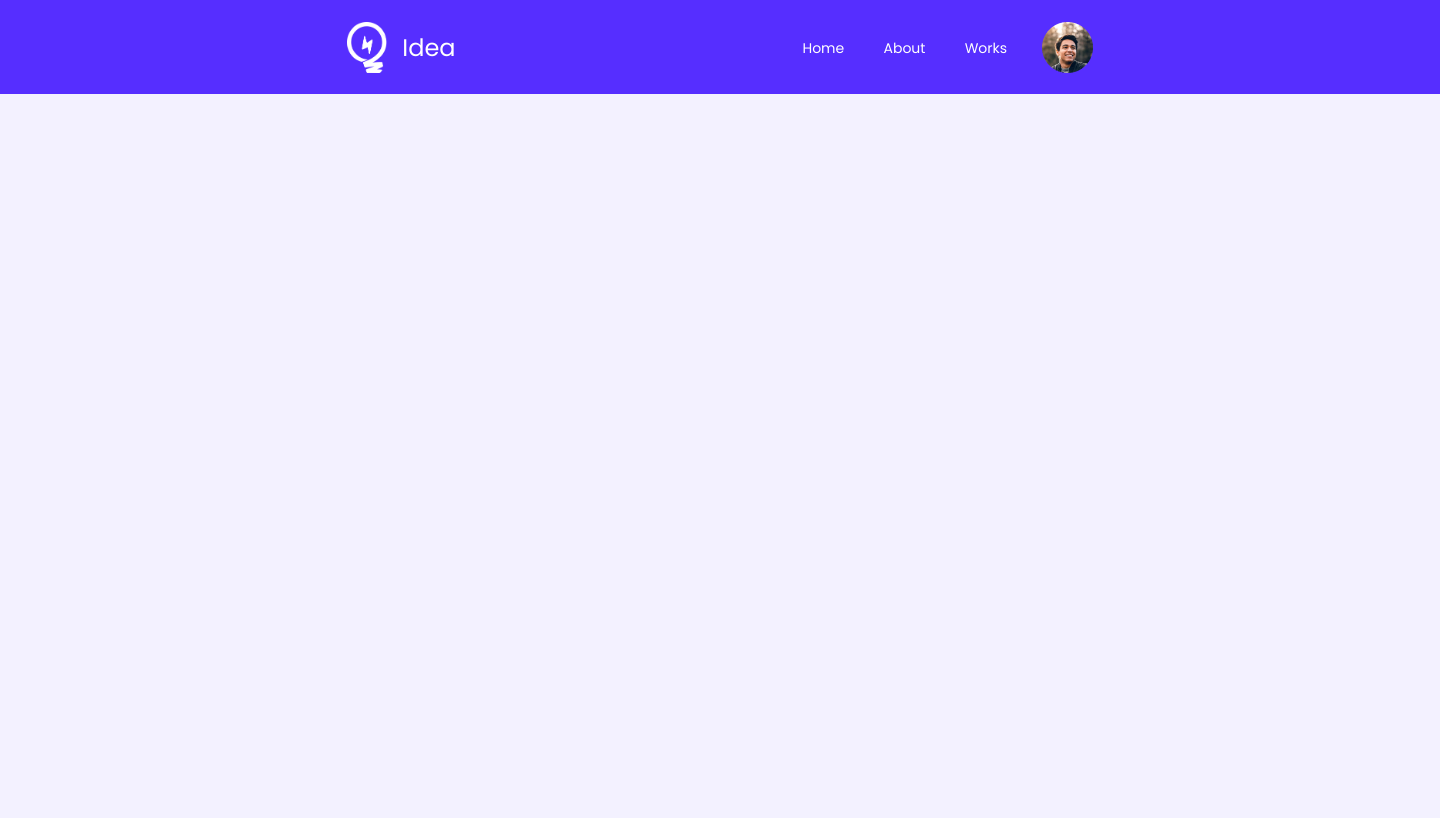
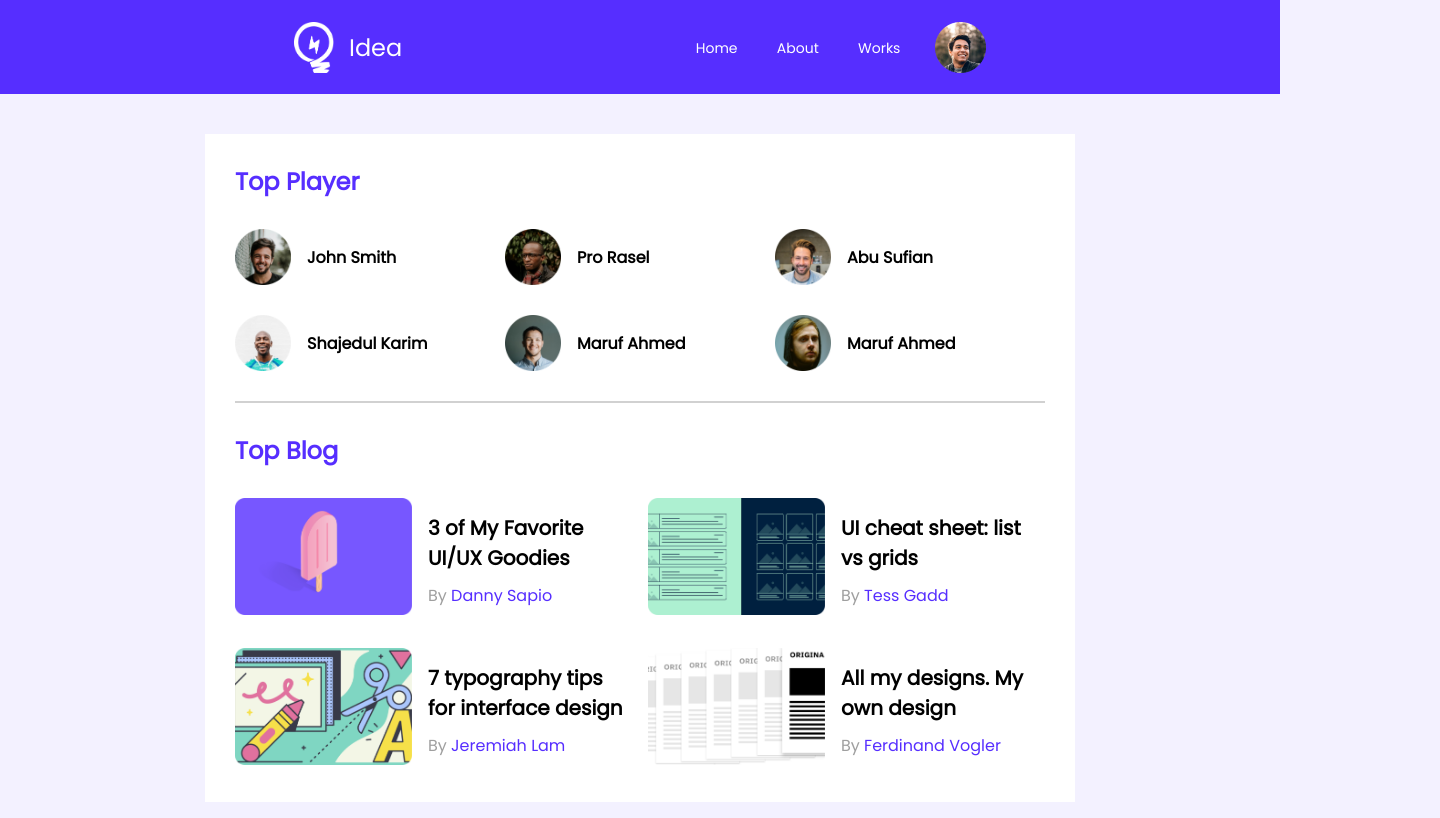
Before and after one commit to developer-sahadat/leader-board-css3, a plain HTML site: page index.html in a window 1280 px wide. Shown: the whole page, 1440 px wide, since content can reach past the window. Drawn offline with Linux system fonts and the light colour scheme.

Commit message:
player and blog section

```diff
--- a/index.html
+++ b/index.html
@@ -39,5 +39,97 @@
     Hedaer Section end now
 ------------------------------------>
 
+<!-----------------------------------
+    Main section start now
+------------------------------------>
+
+    <main>
+        <!-------Top Player and blog section start now-------->
+            <div class="container">
+                <h2>Top Player</h2>
+                <div class="players">
+                    <div class="player">
+                        <img src="images/players/player-1.png">
+                        <h4>John Smith</h4>
+                    </div>
+                    <div class="player">
+                        <img src="images/players/player-2.png">
+                        <h4>Pro Rasel</h4>
+                    </div>
+                    <div class="player">
+                        <img src="images/players/player-3.png">
+                        <h4>Abu Sufian</h4>
+                    </div>
+                    <div class="player">
+                        <img src="images/players/player-4.png">
+                        <h4>Shajedul Karim</h4>
+                    </div>
+                    <div class="player">
+                        <img src="images/players/player-5.png">
+                        <h4>Maruf Ahmed</h4>
+                    </div>
+                    <div class="player">
+                        <img src="images/players/player-6.png">
+                        <h4>Maruf Ahmed</h4>
+                    </div>
+                </div>
+
+                <hr>
+
+                <div class="top-blog-section">
+                    <h2>Top Blog</h2>
+                    <div class="blogs">
+
+                        <article class="blog">
+                            <div class="blog-img">
+                                <img src="images/blogs/blog-1.png">
+                            </div>
+                            <div class="blog-info">
+                                <h3>3 of My Favorite UI/UX Goodies</h3>
+                                <p>By <span>Danny Sapio</span></p>
+                            </div>
+                        </article>
+
+                        <article class="blog">
+                            <div class="blog-img">
+                                <img src="images/blogs/blog-2.png">
+                            </div>
+                            <div class="blog-info">
+                                <h3>UI cheat sheet: list vs grids</h3>
+                                <p>By <span>Tess Gadd</span></p>
+                            </div>
+                        </article>
+
+                        <article class="blog">
+                            <div class="blog-img">
+                                <img src="images/blogs/blog-3.png">
+                            </div>
+                            <div class="blog-info">
+                                <h3>7 typography tips for interface design</h3>
+                                <p>By <span>Jeremiah Lam</span></p>
+                            </div>
+                        </article>
+
+                        <article class="blog">
+                            <div class="blog-img">
+                                <img src="images/blogs/blog-4.png">
+                            </div>
+                            <div class="blog-info">
+                                <h3>All my designs. My own design</h3>
+                                <p>By <span>Ferdinand Vogler</span></p>
+                            </div>
+                        </article>
+
+                    </div>
+                </div>
+
+
+            </div>
+    </main>
+
+<!-----------------------------------
+    Main section end now
+------------------------------------>
+
 </body>
 </html>
--- a/style.css
+++ b/style.css
@@ -10,10 +10,21 @@ body {
 
 }
 
+h2 {
+    color: #562EFF;
+    padding-bottom: 30px;
+    font-size: 24px;
+}
+
+hr {
+    border: 1px solid #D1D1D1;
+    margin-bottom: 30px;
+}
+
 /*-----------------Hedaer Section Start now---------------*/
 header {
     background: #562EFF;
-    width: 1440px;
+    width: 100%;
     height: 94px;
     display: flex;
     justify-content: space-evenly;
@@ -61,3 +72,123 @@ header {
     width: 51px;
     height: 51px;
 }
+
+/*--------------------- Main section start now -----------------------*/
+main {
+    display: flex;
+    justify-content: center;
+    align-items: center;
+    font-family: 'Poppins', sans-serif;
+}
+
+/*---Top Player and blog section start now----*/
+.container {
+    max-width: 870px;
+    background: #FFFF;
+    padding: 30px;
+    margin-top: 40px;
+    margin-bottom: 16px;
+    margin: 30 auto;
+}
+
+.players {
+    display: grid;
+    grid-template-columns: repeat(3, 1fr);
+    grid-row-gap: 30px;
+    margin-bottom: 30px;
+}
+
+.player {
+    display: flex;
+    align-items: center;
+}
+
+.players .player img {
+    width: 56px;
+    height: 56px;
+}
+
+.player h4 {
+    padding-left: 16px;
+    font-size: 16px;
+    font-style: normal;
+    font-weight: 600;
+}
+
+.blogs {
+    display: grid;
+    grid-template-columns: repeat(2, 1fr);
+    grid-row-gap: 26px;
+    grid-column-gap: 16px;
+}
+
+.blog {
+    display: flex;
+    align-items: center;
+}
+
+.blog .blog-img img {
+    width: 177px;
+    height: 117px;
+}
+
+.blog-info h3 {
+    font-size: 20px;
+    padding-left: 16px;
+    line-height: 1.5;
+}
+
+.blog-info p {
+    font-size: 16px;
+    padding-left: 16px;
+    color: #9F9F9F;
+    padding-top: 10px;
+}
+
+.blog-info p span {
+    color: #562EFF;
+}
+
+
+
+
+
+
+/* Medium devices (landscape tablets, 768px and up) */
+@media only screen and (max-width: 768px) {
+    .blogs {
+        grid-template-columns: repeat(1, 1fr);
+    }
+}
+
+/* Extra small devices (phones, 600px and down) */
+@media only screen and (max-width: 600px) {
+    .header-logo {
+        padding-left: 10px;
+    }
+
+    .header-logo span {
+        padding-left: 10px;
+    }
+
+    .navber {
+        padding: 0 20px;
+    }
+
+    .navber ul li a {
+        padding-right: 15px;
+        font-size: 12px;
+    }
+
+    .container {
+        max-width: 100%;
+    }
+
+    .players {
+        grid-template-columns: repeat(2, 1fr);
+    }
+
+
+
+
+}
```
